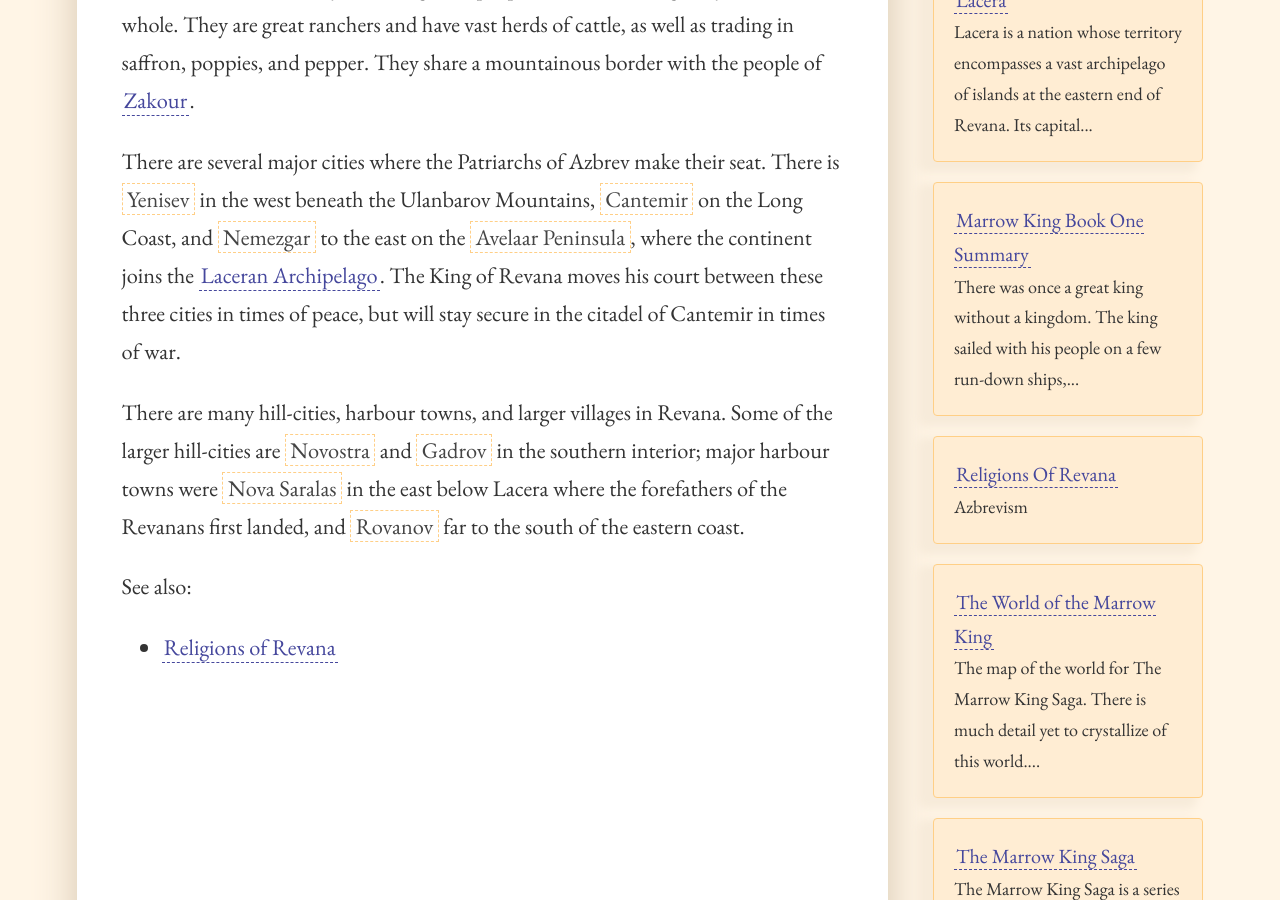
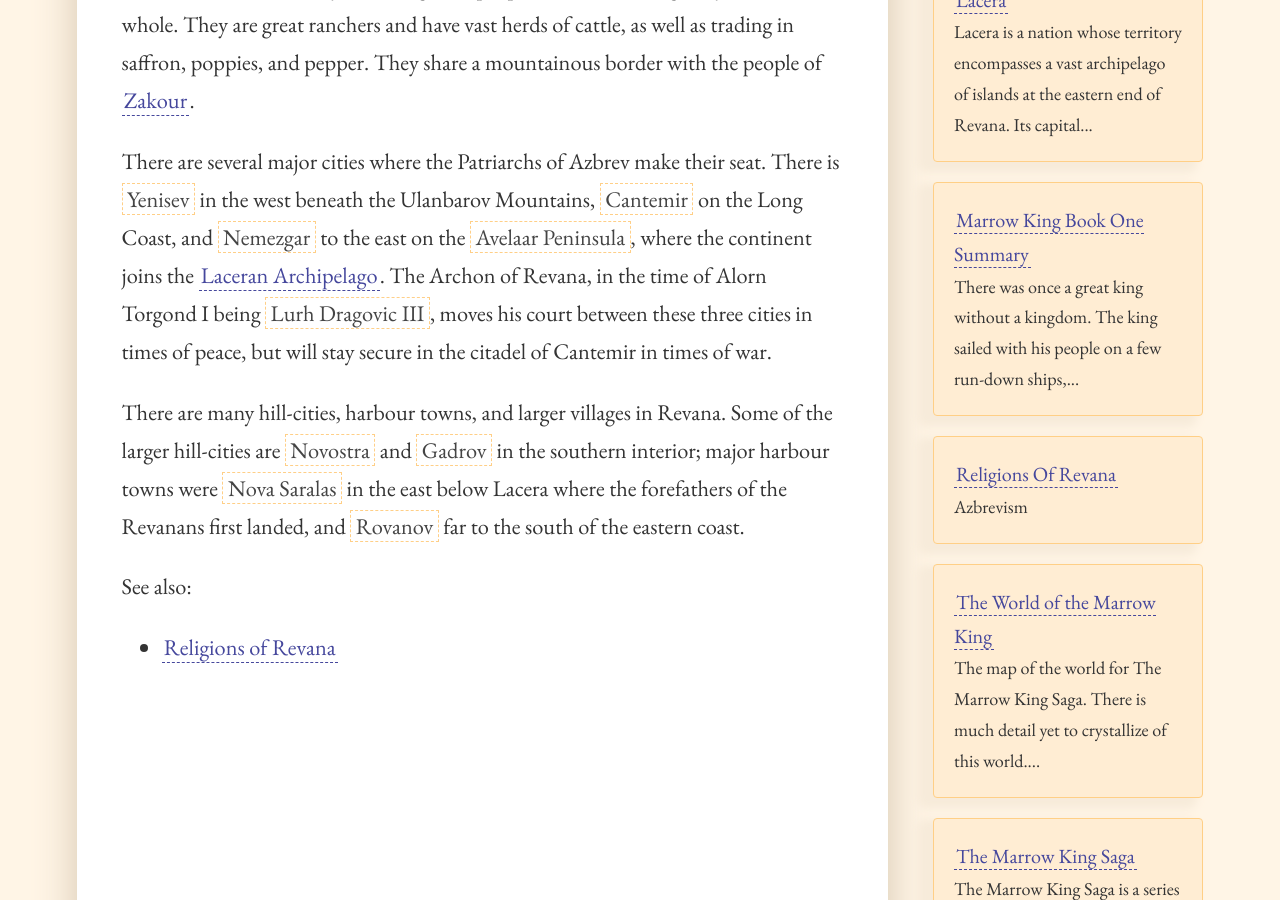
Before and after one commit to martin-brennan/writing.martin-brennan.com, a Jekyll site: the page built from _notes/revana.md, in a window 1280 px wide and 900 px high, scrolled down 592 px. Built offline with Jekyll 4.4.1, drawn with Linux system fonts in a browser that asks for light colours.

Commit message:
[mk] revana king and arisen knights

```diff
--- a/_notes/revana.md
+++ b/_notes/revana.md
@@ -9,7 +9,7 @@ Revana is a nation on the southern continent. It is comprised mostly of wide gra
 
 The Revanans are a hardy and belligerent people, ambitious and greedy on the whole. They are great ranchers and have vast herds of cattle, as well as trading in saffron, poppies, and pepper. They share a mountainous border with the people of [[Zakour]].
 
-There are several major cities where the Patriarchs of Azbrev make their seat. There is [[Yenisev]] in the west beneath the Ulanbarov Mountains, [[Cantemir]] on the Long Coast, and [[Nemezgar]] to the east on the [[Avelaar Peninsula]], where the continent joins the [[lacera|Laceran Archipelago]]. The King of Revana moves his court between these three cities in times of peace, but will stay secure in the citadel of Cantemir in times of war.
+There are several major cities where the Patriarchs of Azbrev make their seat. There is [[Yenisev]] in the west beneath the Ulanbarov Mountains, [[Cantemir]] on the Long Coast, and [[Nemezgar]] to the east on the [[Avelaar Peninsula]], where the continent joins the [[lacera|Laceran Archipelago]]. The Archon of Revana, in the time of Alorn Torgond I being [[Lurh Dragovic III]], moves his court between these three cities in times of peace, but will stay secure in the citadel of Cantemir in times of war.
 
 There are many hill-cities, harbour towns, and larger villages in Revana. Some of the larger hill-cities are [[Novostra]] and [[Gadrov]] in the southern interior; major harbour towns were [[Nova Saralas]] in the east below Lacera where the forefathers of the Revanans first landed, and [[Rovanov]] far to the south of the eastern coast.
 
```
Also changed, not shown: _notes/arisen_knights.md (+2 -0 lines).
